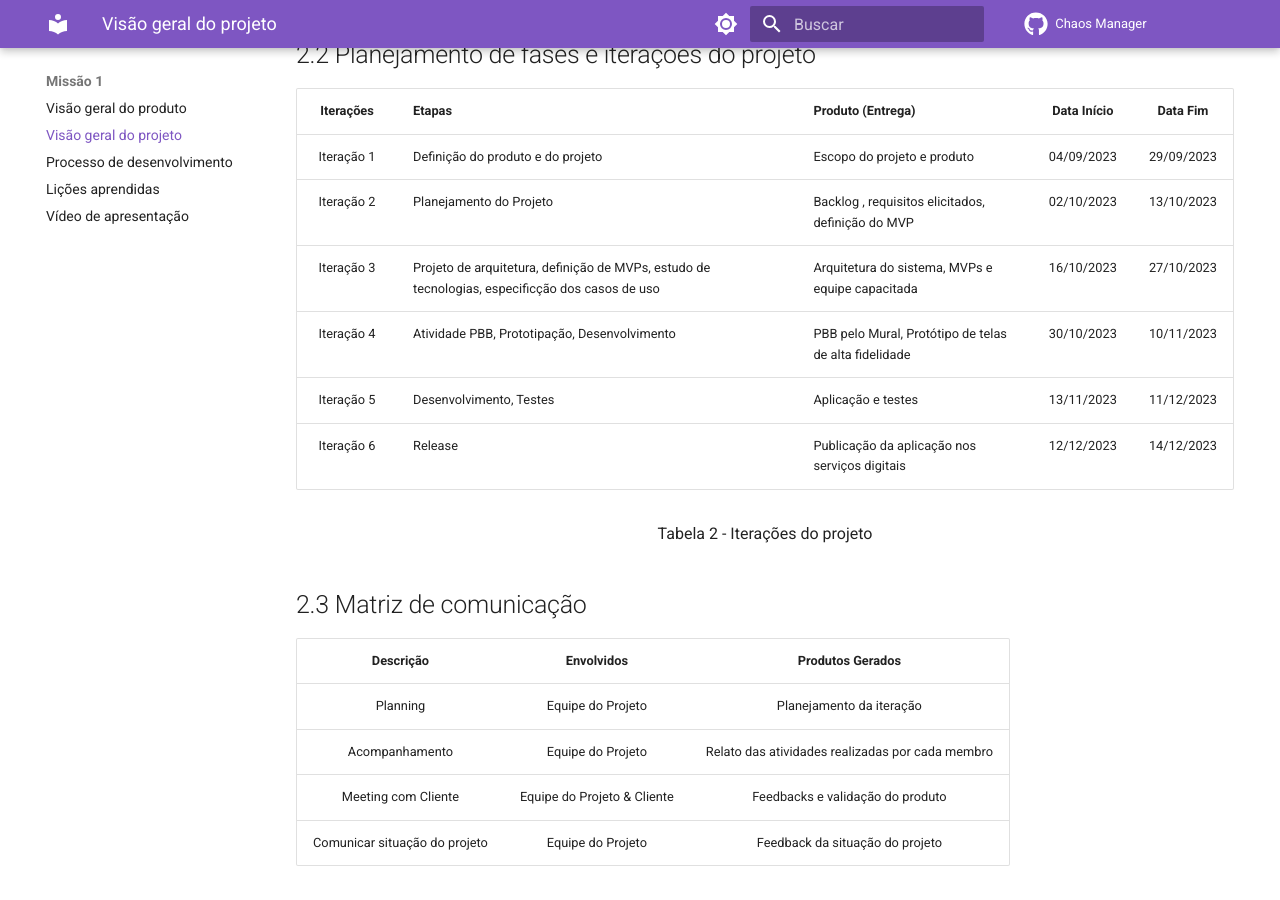
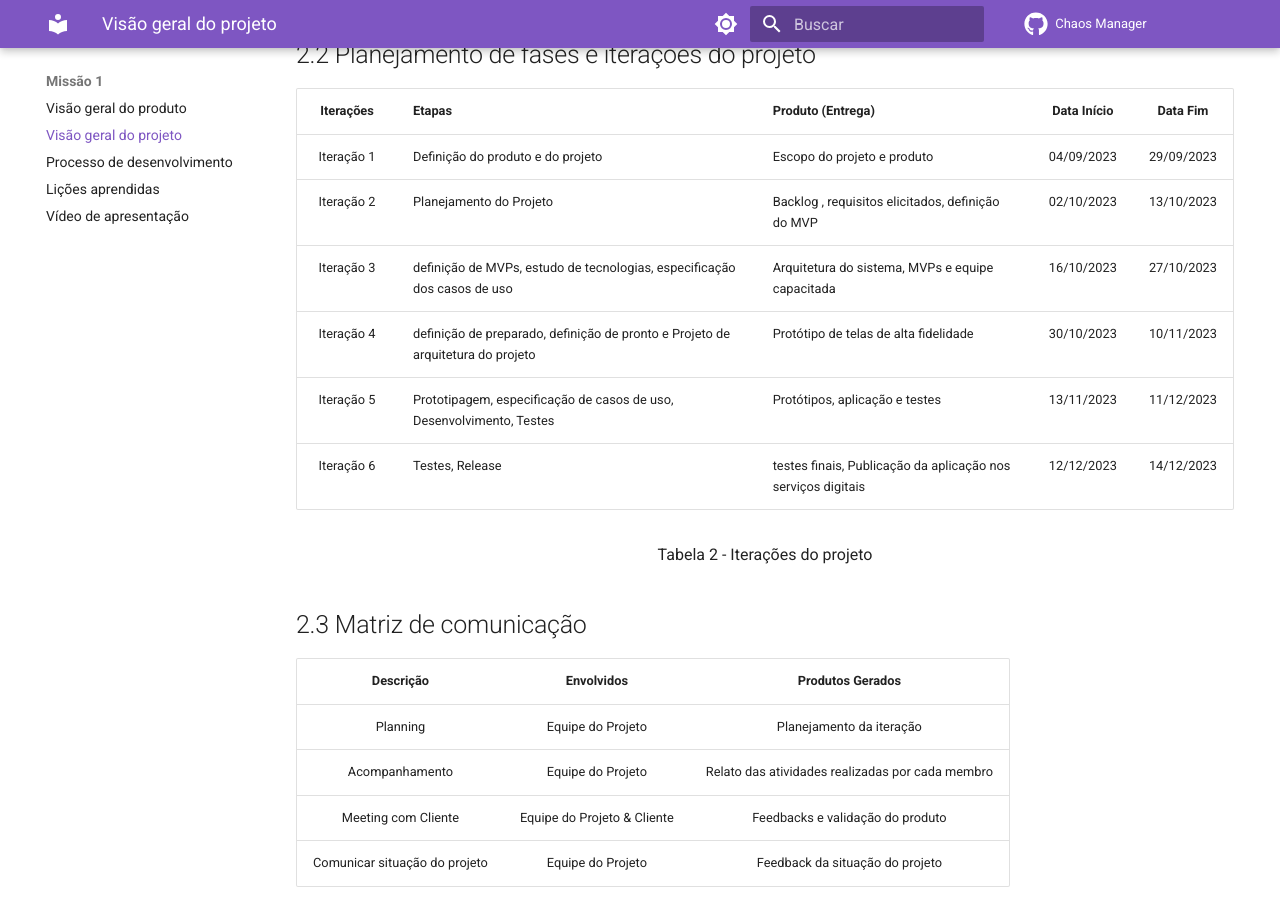
Before and after one commit to mdsreq-fga-unb/2023.2-ChaosManager, an MkDocs documentation site: the page built from docs/visao_projeto.md, in a window 1280 px wide and 900 px high, scrolled down 949 px. Built offline with MkDocs 1.6.1 and Material for MkDocs 9.7.7, drawn with Linux system fonts in a browser that asks for light colours; comment, search, counter and statistics services are not loaded.

Commit message:
Docs: update iteracoes do projeto

```diff
--- a/docs/visao_projeto.md
+++ b/docs/visao_projeto.md
@@ -28,10 +28,10 @@ Tabela 1 - Organização de papeis
 | :-----------: | :---------------------------------------------------------------- | :------------------------------------------------ | :-------------: | :----------: |
 |  Iteração 1   | Definição do produto e do projeto                                 | Escopo do projeto e produto                       |   04/09/2023    |  29/09/2023  |
 |  Iteração 2   | Planejamento do Projeto                                           | Backlog , requisitos elicitados, definição do MVP |   02/10/2023    |  13/10/2023  |
-|  Iteração 3   | Projeto de arquitetura, definição de MVPs, estudo de tecnologias, especificção dos casos de uso | Arquitetura do sistema, MVPs e equipe capacitada  |   16/10/2023    |  27/10/2023  |
-|  Iteração 4   | Atividade PBB, Prototipação, Desenvolvimento                      | PBB pelo Mural, Protótipo de telas de alta fidelidade |   30/10/2023    |  10/11/2023  |
-|  Iteração 5   | Desenvolvimento, Testes                                           | Aplicação e testes                                |   13/11/2023    |  11/12/2023  |
-|  Iteração 6   | Release                                                           | Publicação da aplicação nos serviços digitais     |   12/12/2023    |  14/12/2023  |
+|  Iteração 3   | definição de MVPs, estudo de tecnologias, especificação dos casos de uso | Arquitetura do sistema, MVPs e equipe capacitada  |   16/10/2023    |  27/10/2023  |
+|  Iteração 4   | definição de preparado, definição de pronto e Projeto de arquitetura do projeto  | Protótipo de telas de alta fidelidade |   30/10/2023    |  10/11/2023  |
+|  Iteração 5   | Prototipagem, especificação de casos de uso, Desenvolvimento, Testes | Protótipos, aplicação e testes                                |   13/11/2023    |  11/12/2023  |
+|  Iteração 6   | Testes, Release                                                           | testes finais, Publicação da aplicação nos serviços digitais     |   12/12/2023    |  14/12/2023  |
 
 <p style="text-align:center;">
 Tabela 2 - Iterações do projeto
```
